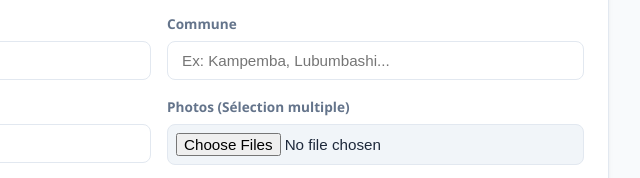
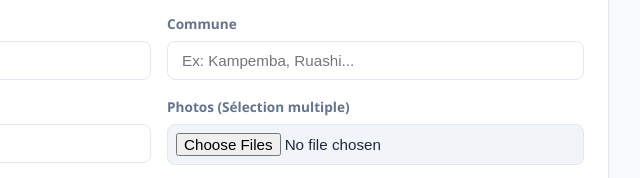
Before and after one commit to malangobenhana366-ops/nia-rdc-2, a website: page index.html in a window 1280 px wide. Shown: the part 508-686 px from the top of the page, 481-1121 px from the left. Drawn offline with Linux system fonts and the light colour scheme; no server answers.

Commit message:
Update index.html

```diff
--- a/index.html
+++ b/index.html
@@ -219,7 +219,6 @@
 
 <main>
 
-  <!-- FORMULAIRE DE PUBLICATION -->
   <section class="publish-card">
     <h2>📢 Publier une nouvelle offre de location</h2>
 
@@ -259,7 +258,7 @@
 
       <div class="form-group">
         <label for="commune">Commune</label>
-        <input id="commune" placeholder="Ex: Kampemba, Lubumbashi...">
+        <input id="commune" placeholder="Ex: Kampemba, Ruashi...">
       </div>
 
       <div class="form-group">
```
